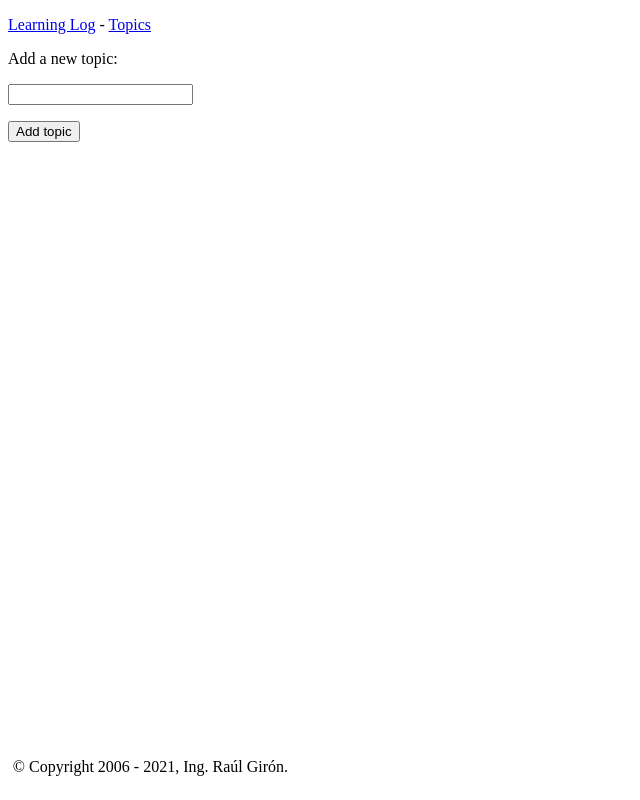
After one commit to raulgiron/learning_log, a Django app: page /new_topic/ in a window 1280 px wide. The commit adds this page. Shown: the whole page, without its empty margins (0-640 px from the left). Run offline with Django 3.2, Linux system fonts and the light colour scheme.

Commit message:
Add form for user to enter new topics.

```diff
--- /dev/null
+++ b/learning_logs/forms.py
@@ -0,0 +1,9 @@
+from django import forms
+from .models import Topic
+
+
+class TopicForm(forms.ModelForm):
+    class Meta:
+        model = Topic
+        fields = ['text']
+        labels = {'text': ''}
--- a/learning_logs/templates/learning_logs/base.html
+++ b/learning_logs/templates/learning_logs/base.html
@@ -1,6 +1,25 @@
+<!DOCTYPE html>
+<html>
+<body>
+
+<header>
 <p>
   <a href="{% url 'learning_logs:index' %}">Learning Log</a> -
   <a href="{% url 'learning_logs:topics' %}">Topics</a>
 </p>
+</header>
+<style>
+.footer {
+  position: fixed;
+  left: 1%;
+  bottom: 1%;
+}
+</style>
+<div class="footer">
+  <p>&copy; Copyright 2006<script>new Date().getFullYear()>2006&&document.write(" - "+new Date().getFullYear());</script>, Ing. Raúl Girón.</p>
+</div>
+
+</body>
+</html>
 
 {% block content %}{% endblock content %}
--- /dev/null
+++ b/learning_logs/templates/learning_logs/new_topic.html
@@ -0,0 +1,12 @@
+{% extends "learning_logs/base.html" %}
+
+{% block content %}
+  <p>Add a new topic:</p>
+
+  <form action="{% url 'learning_logs:new_topic' %}" method='post'>
+    {% csrf_token %}
+    {{ form.as_p }}
+    <button name="submit">Add topic</button>
+  </form>
+
+{% endblock content %}
--- a/learning_logs/templates/learning_logs/topics.html
+++ b/learning_logs/templates/learning_logs/topics.html
@@ -1,9 +1,7 @@
 {% extends "learning_logs/base.html" %}
 
 {% block content %}
-
   <p>Topics</p>
-
   <ul>
     {% for topic in topics %}
       <li>
@@ -13,5 +11,5 @@
       <li>No topics have been added yet.</li>
     {% endfor %}
   </ul>
-
+<a href="{% url 'learning_logs:new_topic' %}">Add a new topic</a>
 {% endblock content %}
--- a/learning_logs/urls.py
+++ b/learning_logs/urls.py
@@ -11,5 +11,7 @@ urlpatterns = [
     path('topics/', views.topics, name='topics'),
     # Detail page for a single topic.
     path('topics/<int:topic_id>/', views.topic, name='topic'),
+    # Page for adding a new topic
+    path('new_topic/', views.new_topic, name='new_topic'),
 
 ]
--- a/learning_logs/views.py
+++ b/learning_logs/views.py
@@ -1,14 +1,40 @@
 from django.shortcuts import render
+from django.shortcuts import redirect
 from .models import Topic
+from .forms import TopicForm
 
 
 def index(request):
     """The home page for Learning Log."""
     return render(request, 'learning_logs/index.html')
 
-def topics(request, topic_id):
+
+def topics(request):
+    """Show all topics."""
+    topics = Topic.objects.order_by('date_added')
+    context = {'topics': topics}
+    return render(request, 'learning_logs/topics.html', context)
+
+
+def topic(request, topic_id):
     """Show a single topic and all its entries."""
-    topics = Topic.objects.get(id=topic_id)
+    topic = Topic.objects.get(id=topic_id)
     entries = topic.entry_set.order_by('-date_added')
     context = {'topic': topic, 'entries': entries}
-    return render(request, 'learning_logs/topics.html', context)
+    return render(request, 'learning_logs/topic.html', context)
+
+
+def new_topic(request):
+    """Add a new topic."""
+    if request.method != 'POST':
+        # No data submitted; create a blank form.
+        form = TopicForm()
+    else:
+        # POST data submitted; process data.
+        form = TopicForm(data=request.POST)
+        if form.is_valid():
+            form.save()
+            return redirect('learning_logs:topics')
+    # Display a blank or invalid form.
+    context = {'form': form}
+    return render(request, 'learning_logs/new_topic.html', context)
```
Also changed, not shown: learning_logs/templates/learning_logs/topic.html (added, +16 -0 lines), db.sqlite3 (added).
